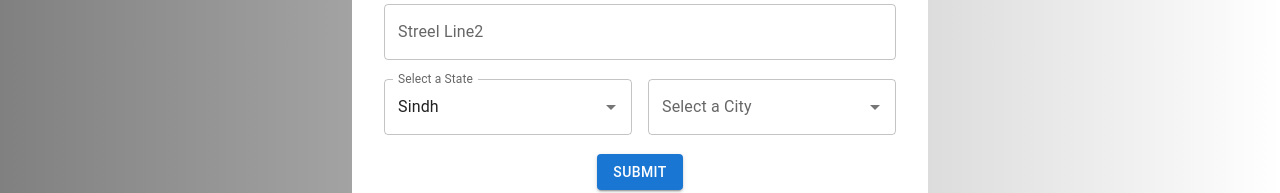
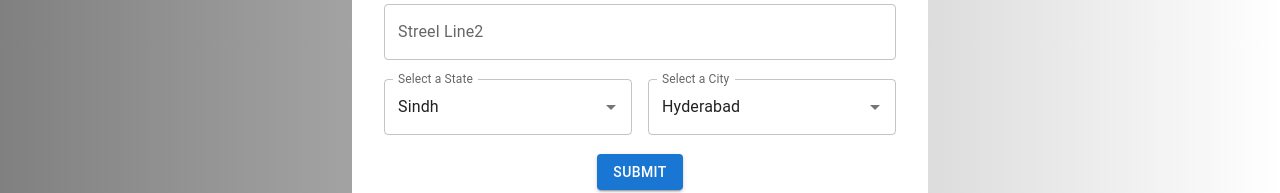
Before and after one commit to zaid-bp/material_ui, a React (Vite) app: page / in a window 1280 px wide. Shown: the part 463-656 px from the top of the page. Built offline with nearby package versions, Linux system fonts and the light colour scheme.

Commit message:
initial value bug fixed

```diff
--- a/src/Input/Form.tsx
+++ b/src/Input/Form.tsx
@@ -72,7 +72,7 @@ function Myform() {
 
 
       ) => {
-        // console.log(values.city);
+
         setTimeout(() => {
           alert(JSON.stringify(values, null, 2));
           setSubmitting(false);
@@ -145,7 +145,6 @@ function Myform() {
                   onChange={(_event, stateVal: (string | any)) => {
                     handleChange('selectedProvince')(stateVal)
                     setCity(citiesByProvince[stateVal][0])
-                    // console.log(values.selectedProvince);
 
                   }}
                   fullWidth
@@ -163,7 +162,7 @@ function Myform() {
                 />
 
                 <Autocomplete
-                  value={city}
+                  value={city? city:values.city}
                   onChange={(_event, cityVal: (string | any)) => {
                     setCity(cityVal);
                     handleChange('city')(cityVal)
```
